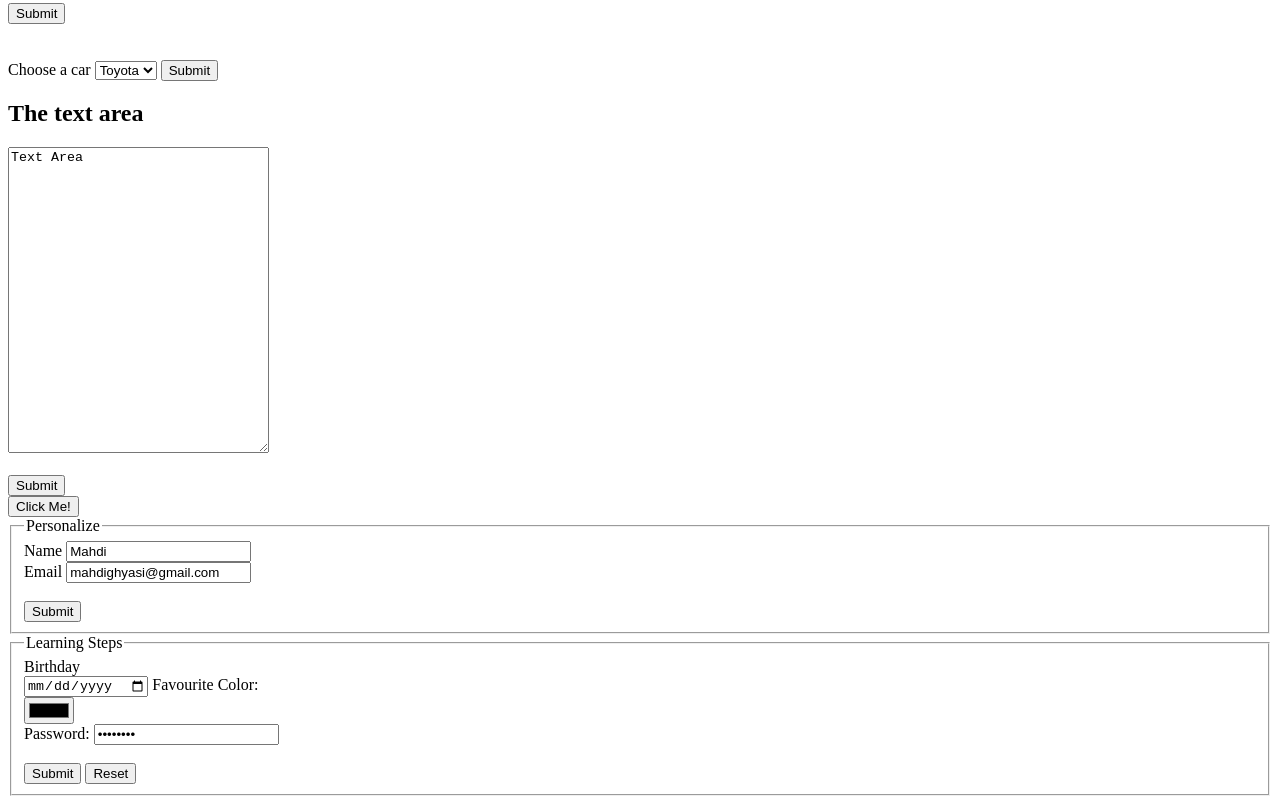
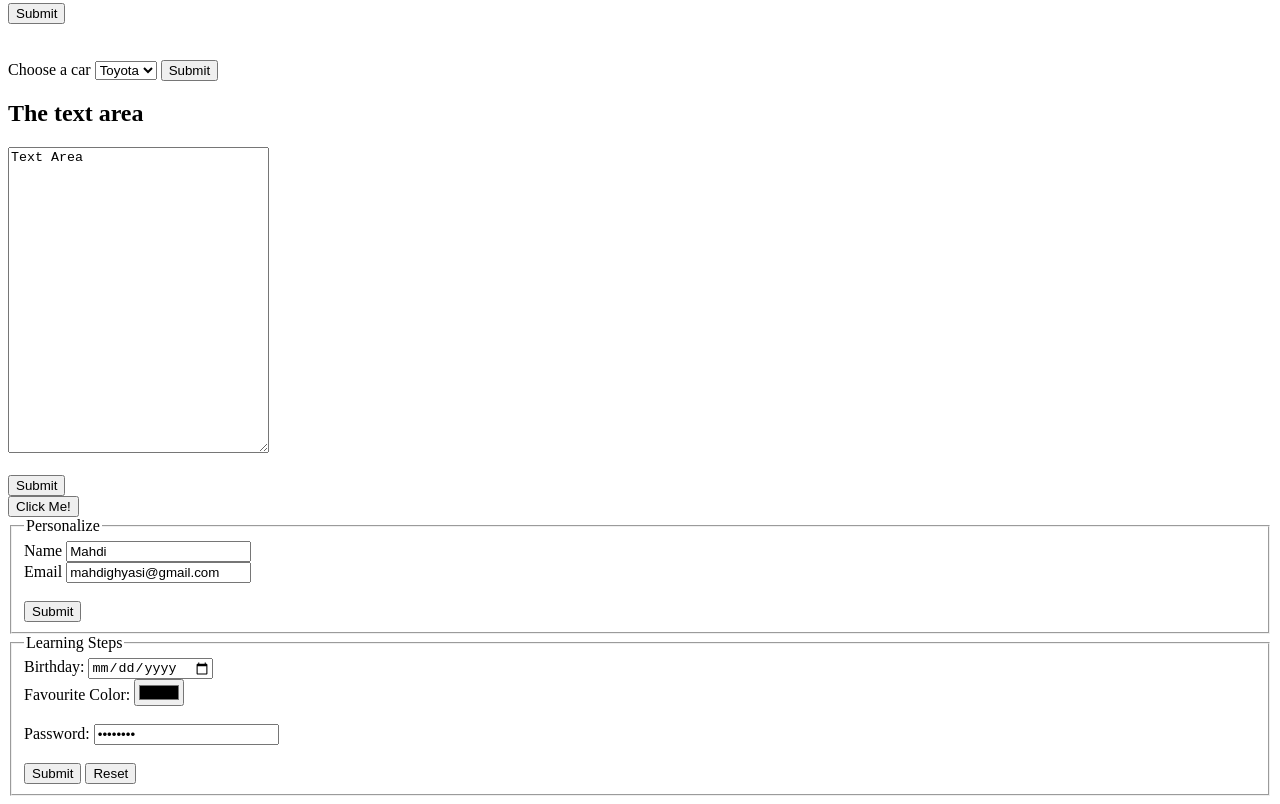
Before and after one commit to mahdighyasi626/Practice, a plain HTML site: page form.html in a window 1280 px wide. Shown: the part 445-1249 px from the top of the page. Drawn offline with Linux system fonts and the light colour scheme.

Commit message:
Add multiforms

```diff
--- a/form.html
+++ b/form.html
@@ -71,10 +71,10 @@
     <form action="">
         <fieldset>
             <legend>Learning Steps</legend>
-            <label for="birthday">Birthday</label><br>
-            <input type="date" id="birthday" name="birthday" value="Birthday">
-            <label id="favcolor">Favourite Color:</label><br>
-            <input type="color" id="favcolor" name="Color" value="Color"><br>
+            <label for="birthday">Birthday:</label>
+            <input type="date" id="birthday" name="birthday" value="Birthday"><br>
+            <label id="favcolor">Favourite Color:</label>
+            <input type="color" id="favcolor" name="Color" value="Color"><br><br>
             <label for="pwd">Password:</label>
             <input type="password" id="pwd" name="Password" value="Password"><br><br>
             <input type="submit" value="Submit">
```
